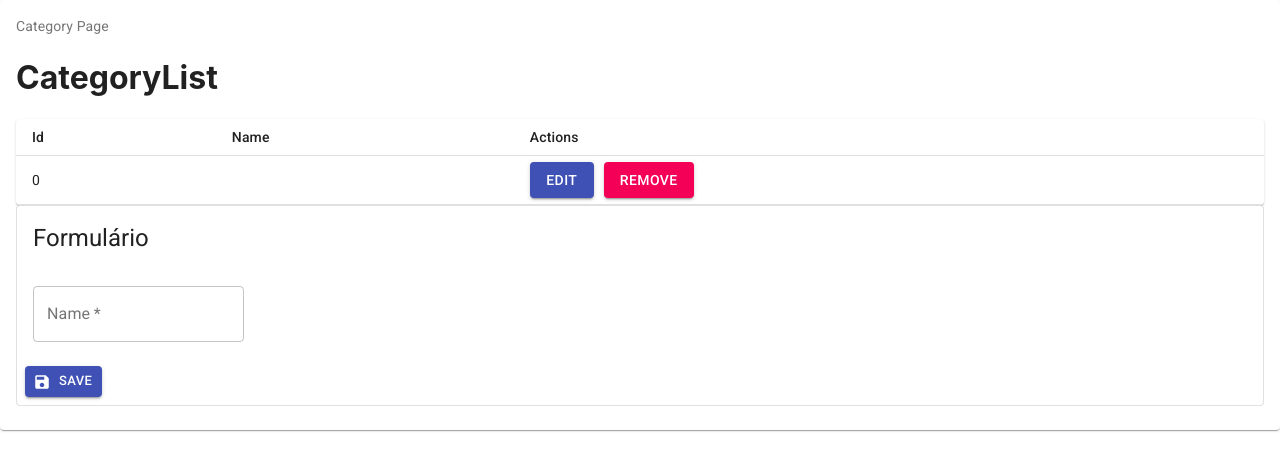
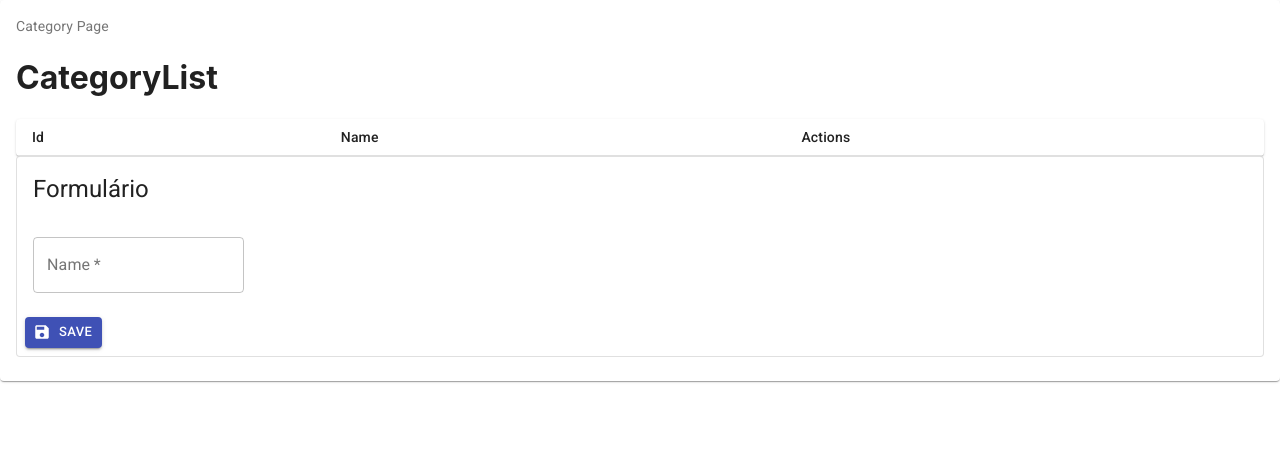
Before and after one commit to oviniciusfeitosa/study.reactjs, a React (Create React App) app: page / in a window 1280 px wide. Shown: the top 470 px of the page. Built offline with nearby package versions, Linux system fonts and the light colour scheme.

Commit message:
✨ Category: Create Feature
Co-authored-by: Gabriel Lopes <gblsilvalopes@gmail.com>

```diff
--- a/src/components/CategoryList.js
+++ b/src/components/CategoryList.js
@@ -29,7 +29,8 @@ function CategoryList() {
             </TableRow>
           </TableHead>
           <TableBody>
-            {categories.map((category) => (
+            {categories.map((category) => {
+              return (
                 <TableRow key={category.id}>
                   <TableCell component="th" scope="row">
                     {category.id}
@@ -55,7 +56,8 @@ function CategoryList() {
                     </Button>
                   </TableCell>
                 </TableRow>
-            ))}
+              );
+            })}
           </TableBody>
         </Table>
       </TableContainer>
--- a/src/context/CategoryContext.js
+++ b/src/context/CategoryContext.js
@@ -2,11 +2,14 @@ import React, { createContext, useState, useContext } from "react";
 
 const CategoryContext = createContext();
 export const CategoryProvider = ({ children }) => {
-  const [categories, setCategory] = useState([{ id: 0, name: "" }]);
+  const [categories, setCategory] = useState([]);
 
-  const addCategory = (category) => {
-    const id = ++{ ...categories[categories.length - 1] }.id;
-    setCategory([...categories, { id, name: category.name }]);
+  const addCategory = ({ ...category }) => {
+    const lastItem = { ...categories[categories.length - 1] };
+    const lastId = !!lastItem.id ? lastItem.id : 0;
+    category.id = lastId + 1;
+
+    setCategory([...categories, category]);
   };
 
   const handleEditCategory = (category) => {
--- a/src/pages/CategoryPage.js
+++ b/src/pages/CategoryPage.js
@@ -29,7 +29,6 @@ const useStyles = makeStyles({
 
 export const CategoryPage = () => {
   const classes = useStyles();
-  const bull = <span className={classes.bullet}>•</span>;
 
   return (
     <>
@@ -45,9 +44,6 @@ export const CategoryPage = () => {
           <CategoryList />
           <CategoryForm />
         </CardContent>
-        {/* <CardActions>
-          <Button size="small">Learn More</Button>
-        </CardActions> */}
       </Card>
     </>
   );
```
Lines whose indentation alone changed are shown as unchanged.
